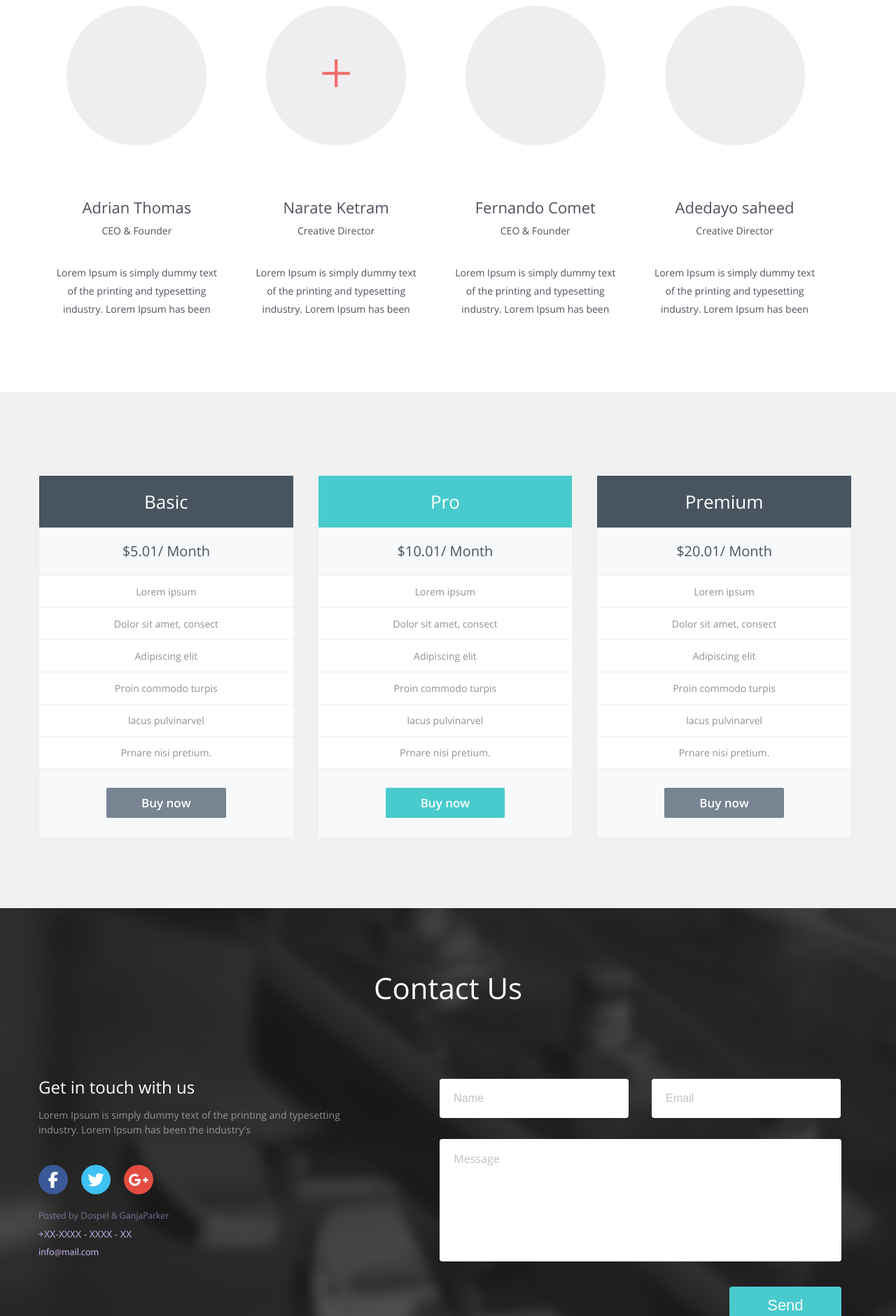
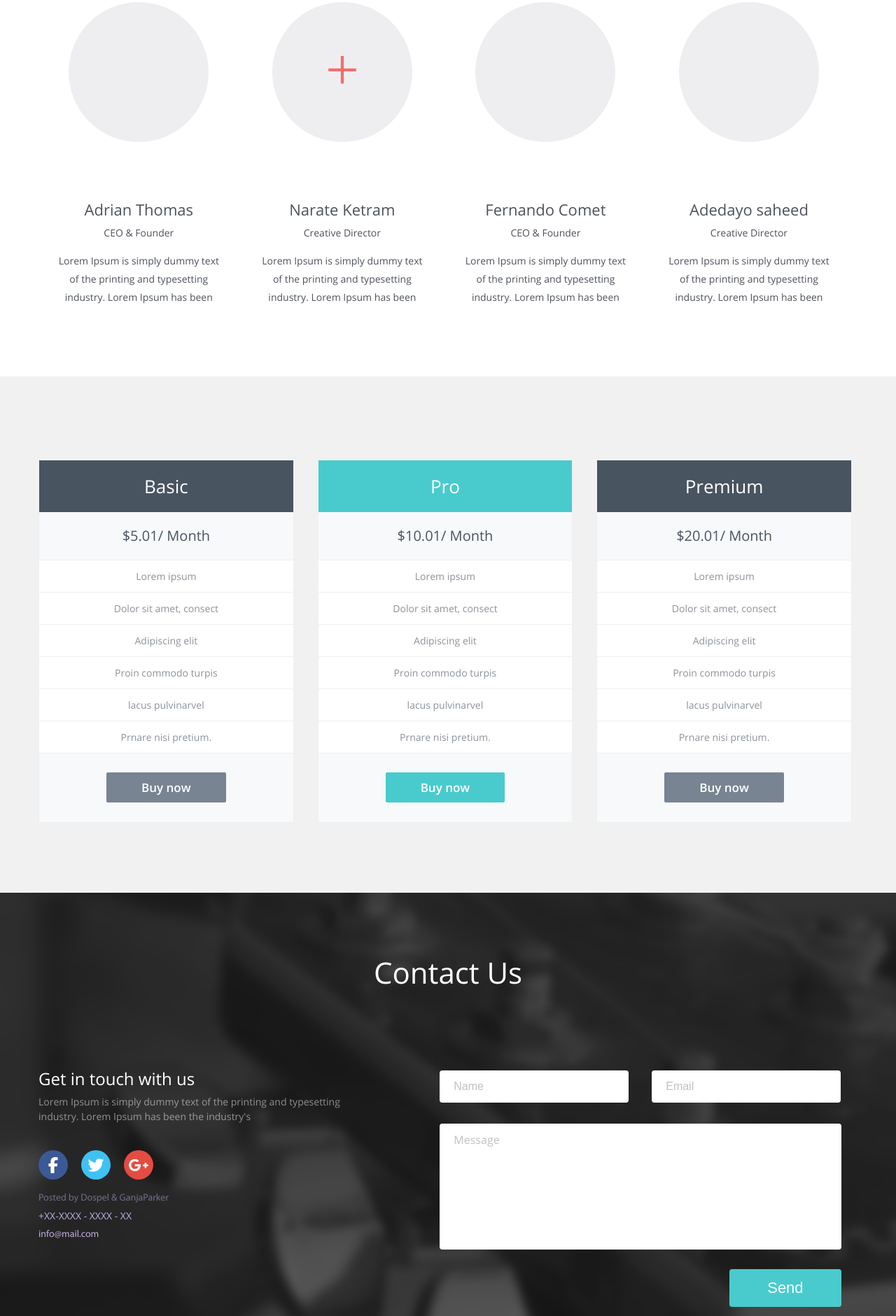
Before and after one commit to KirillStativka/New_Progect, a website: page marcup/index.html in a window 1280 px wide. Shown: the part 919-2800 px from the top of the page at 70% size. Drawn offline with Linux system fonts and the light colour scheme; a web font is replaced by a local one.

Commit message:
finel fix is done

```diff
--- a/marcup/css/media.css
+++ b/marcup/css/media.css
@@ -97,6 +97,9 @@
 header {
     text-align: center;
 }
+html.js .loader .loader_inner {
+    margin-left: -50px;
+}
 .container {
     width: 100%;
     max-width: 375px;
--- a/marcup/index.html
+++ b/marcup/index.html
@@ -199,10 +199,12 @@
 					</div>
 				</div>
 				<div class="contact_box">
-					<div class="input_holder"><input type="name" placeholder="Name" pattern="^[a-zA-Z][a-zA-Z0-9-_\.]{1,20}$" required></div>
-					<div class="input_holder last_child"><input type="mail" placeholder="Email" pattern="^[-\w.]+@([A-z0-9][-A-z0-9]+\.)+[A-z]{2,4}$" required></div>
-					<div class="text_holder"><textarea rows="" cols="" placeholder="Message"></textarea></div>
-					<div class="submit"><button>Send</button></div>
+					<form>
+						<div class="input_holder"><input type="name" name="project_name" placeholder="Name" pattern="^[a-zA-Z][a-zA-Z0-9-_\.]{1,20}$" required></div>
+						<div class="input_holder last_child"><input type="mail" name="admin_email" placeholder="Email" pattern="^[-\w.]+@([A-z0-9][-A-z0-9]+\.)+[A-z]{2,4}$" required></div>
+						<div class="text_holder"><textarea name="form_subject" placeholder="Message"></textarea></div>
+						<div class="submit"><button>Send</button></div>
+					</form>
 				</div>
 			</div>
 		</div>
--- a/marcup/sass/main.sass
+++ b/marcup/sass/main.sass
@@ -123,6 +123,7 @@ header
 				transition: all 0.75s
 			a:hover
 				background: #f8f9fb
+				color: #49cbcd
 				border-bottom: 3px solid #49cbcd
 // --- end header section
 // --- start slider section
@@ -136,7 +137,7 @@ header
 .slider_box
 	text-align: center
 	color: #fff
-	padding: 130px 0px
+	padding: 150px 0px
 	h2
 		font-family: "OpenSans_Semibold"
 		font-size: 63px
@@ -146,7 +147,7 @@ header
 	p
 		font-size: 23px
 		line-height: 37px
-		margin-bottom: 45px
+		margin-bottom: 60px
 .but_slider
 	a
 		font-family: "OpenSans_Semibold"
@@ -174,7 +175,7 @@ header
 	height: 50px
 	text-align: center
 	position: absolute
-	top: 40%
+	top: 48%
 .owl-prev
 	left: -55px
 	transform:  scale(-1, 1)
@@ -183,7 +184,7 @@ header
 // --- end slider section
 // --- start team section
 .team_section
-	margin: 105px 0px
+	margin: 100px 0px
 .team_section_title
 	text-align: center
 	h3
@@ -193,7 +194,7 @@ header
 .team_person
 	text-align: center
 	margin-top: 135px
-	width: 24%
+	width: 24.5%
 	box-sizing: border-box
 	padding: 0px 25px
 	display: inline-block
@@ -206,7 +207,7 @@ header
 		overflow: hidden
 		text-align: center
 .team_person_title
-	margin-top: 70px
+	margin-top: 78px
 	h4
 		font-size: 22px
 		line-height: 24px
@@ -217,7 +218,7 @@ header
 		line-height: 24px
 
 .team_person_descr
-	margin-top: 35px
+	margin-top: 15px
 	p
 		font-size: 14px
 		line-height: 26px
@@ -293,12 +294,12 @@ header
 	background: url(../img/footer_bg.png) no-repeat
 	background-size: cover
 	width: 100%
-	height: 688px
+	height: 587px
 .contact_section
 	padding-top: 102px
 	.contact_section_title
 		text-align: center
-		margin-bottom: 118px
+		margin-bottom: 128px
 		h3
 			color: #fff
 			line-height: 24px
@@ -311,15 +312,15 @@ header
 		font-size: 24px
 		line-height: 24px
 		color: #fff
-		margin-bottom: 17px
+		margin-bottom: 10px
 	p
 		font-size: 14px
 		line-height: 21px
 		color: #fff
 		opacity: 0.5
 .social_contact
-	margin-top: 40px
-	margin-bottom: 20px
+	margin-top: 38px
+	margin-bottom: 15px
 	ul
 		li
 			display: inline-block
@@ -379,14 +380,14 @@ header
 		line-height: 24px
 		box-sizing: border-box
 		color: #c1c1c1
-		padding: 16px 20px
+		padding: 11px 20px
 .input_holder.last_child
 	margin-right: 0px
 .text_holder
-	margin-bottom: 30px
+	margin-bottom: 22px
 	textarea
 		width: 100%
-		height: 175px
+		height: 180px
 		background: #fff
 		border-radius: 4px
 		border: none
@@ -395,7 +396,7 @@ header
 		font-size: 16px
 		line-height: 24px
 		color: #c1c1c1
-		padding: 16px 20px
+		padding: 11px 20px
 		font-family: "OpenSans_Regular"
 .input_holder  input::-webkit-input-placeholder
 	color: #c1c1c1
```
Also changed, not shown: marcup/css/main.css.
